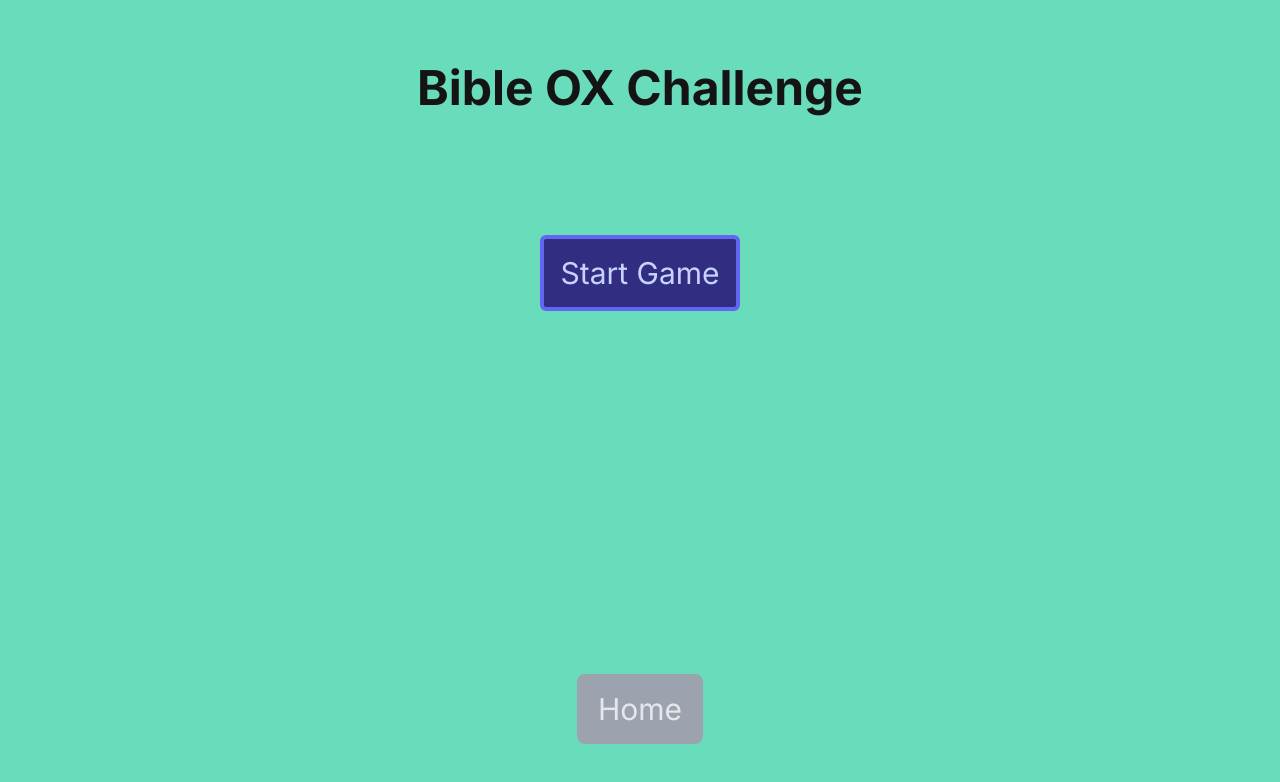
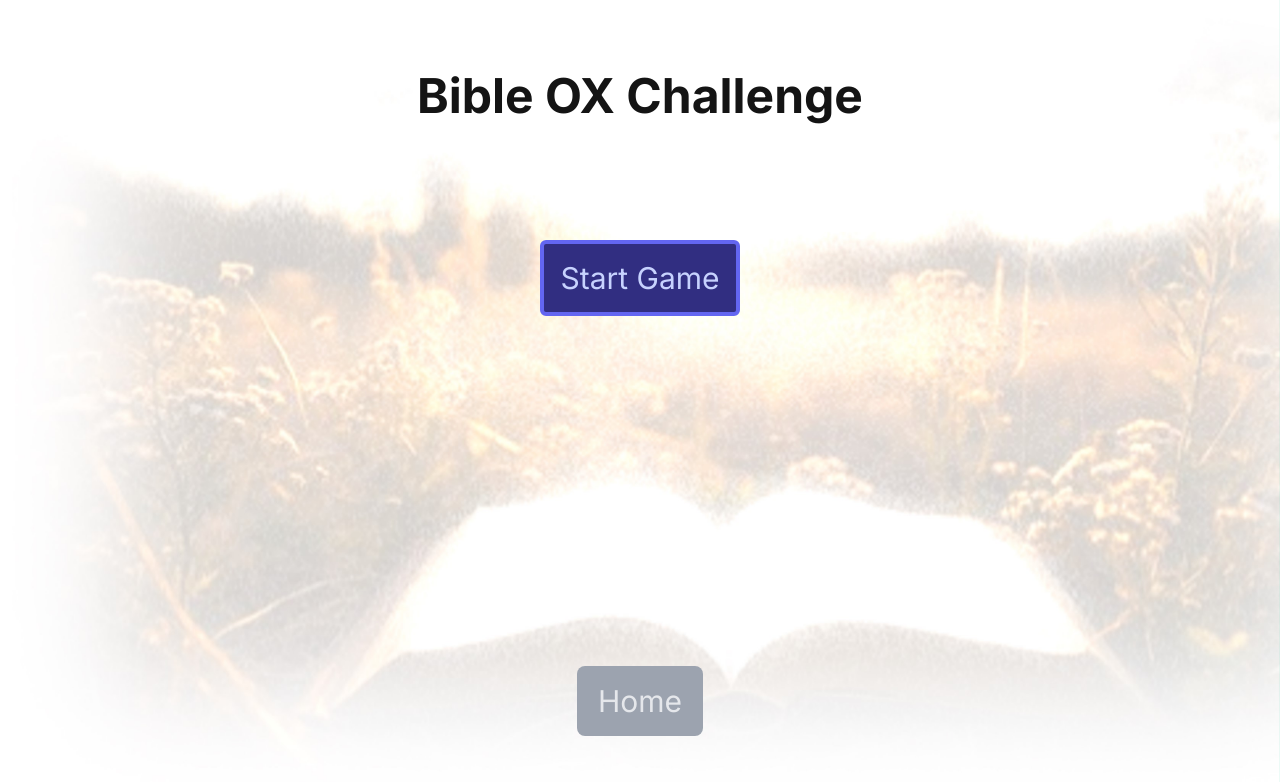
Before and after one commit to diamondcodebase/ox-app, a Next.js app: page /bibleQuiz in a window 1280 px wide. Shown: the top 782 px of the page. Built offline with nearby package versions, Linux system fonts and the light colour scheme.

Commit message:
modify BibleOX background

```diff
--- a/src/app/bibleQuiz/page.js
+++ b/src/app/bibleQuiz/page.js
@@ -225,7 +225,12 @@ export default function BibleQuiz() {
     return (
         <body>
             <header>{currentLanguage}</header>
-            <main className="flex min-h-screen flex-col items-center justify-between p-10">
+            <main className="flex min-h-screen flex-col items-center justify-between p-12 bg-clip-border"
+                style={{backgroundImage: `url(/bibleOX_BG.jpg)`,
+                    backgroundRepeat: "no-repeat",
+                    backgroundSize: "cover",
+                    backgroundAttachment: "fixed"
+            }}>
                 <div className='text-5xl font-bold p-3 m-3'>Bible OX Challenge</div>
                 <CountDownTimer
                     secLimit = {15}
```
Also changed, not shown: public/bibleOX_BG.jpg (added).
